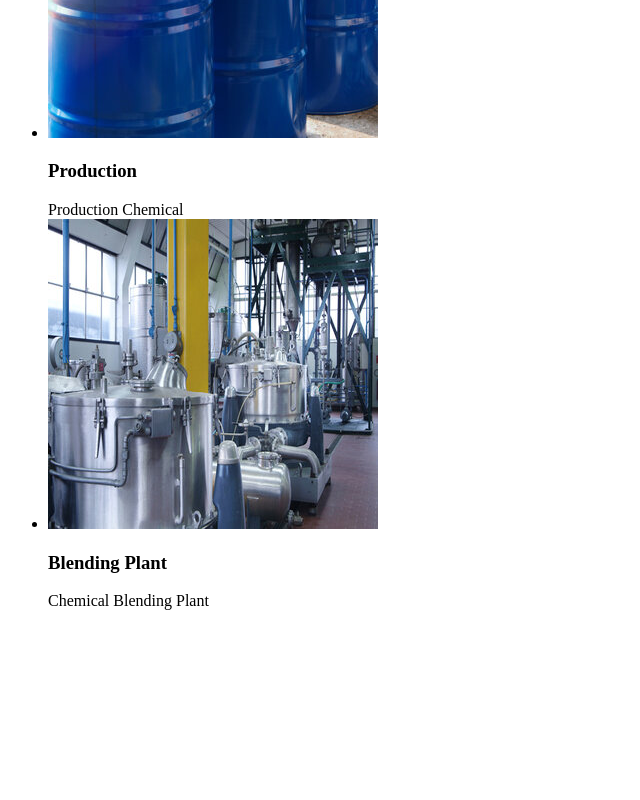
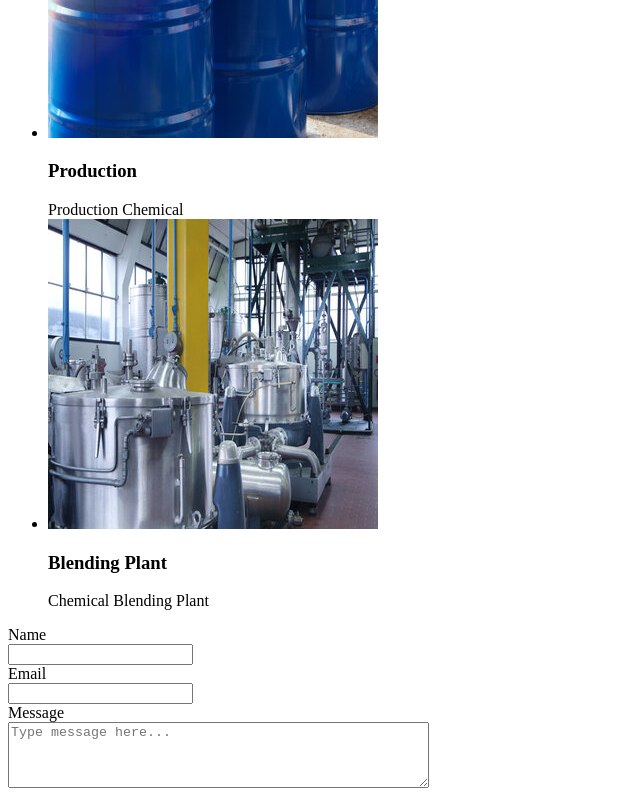
Before and after one commit to kels-orien/humigrati, a Next.js app: page /home in a window 1280 px wide. Shown: the part 6462-7262 px from the top of the page, without its empty margins (0-640 px from the left). Before the commit the page ends 7088 px from the top, so only its background shows below. Built offline with nearby package versions, Linux system fonts and the light colour scheme.

Commit message:
contact form edit

```diff
--- /dev/null
+++ b/components/contactform.js
@@ -0,0 +1,51 @@
+import React from 'react'
+
+function contactform() {
+    return (
+        <div className="contact-div-1">
+            <div className="contact-div-2">
+                <form className="contact-fm">
+                    <div className="contact-name">
+                        <label className="contact-name-label">
+                            Name
+                        </label>
+                        <div className="contact-name-fs">
+                            <input type="text" autocomplete="off" class="contact-name-input" id="name" name="name" value="" />
+                        </div>
+                        <div className="contact-name-ls">
+                            <div className="contact-name-ls-2">
+                            </div>
+                        </div>
+                    </div>
+                    <div className="contact-name">
+                        <label className="contact-name-label">
+                            Email
+                        </label>
+                        <div className="contact-name-fs">
+                            <input type="email" autocomplete="off" class="contact-name-input" id="email" name="email" value="" />
+                        </div>
+                        <div className="contact-name-ls">
+                            <div className="contact-name-ls-2">
+                            </div>
+                        </div>
+                    </div>
+                    <div className="contact-name">
+                        <label className="contact-name-label">
+                            Message
+                         </label>
+                        <div className="contact-name-fs">
+                            <textarea type="text" autocomplete="off" placeholder="Type message here..." class="contact-name-txt" id="msg" name="msg" value="" rows="4" cols="50" />
+                        </div>
+                        <div className="contact-name-ls">
+                            <div className="contact-name-ls-2">
+                            </div>
+                        </div>
+                    </div>
+                </form>
+
+            </div>
+        </div>
+    )
+}
+
+export default contactform
--- a/css/custom.scss
+++ b/css/custom.scss
@@ -724,3 +724,151 @@ footer h2 {
   color:$color-primary;
   font-weight: 700;
 }
+
+.contact-fm {
+  display: block;
+  margin-top: 0rem;
+  margin-bottom: 1rem;
+}
+.contact-name {
+    box-sizing: border-box;
+    padding-top: 0rem;
+    padding-right: 0rem;
+    padding-bottom: 0rem;
+    padding-left: 0rem;
+    margin-top: 0rem;
+    margin-right: 0rem;
+    margin-bottom: 0.5rem;
+    margin-left: 0rem;
+    transition: all 300ms cubic-bezier(0.19, 1, 0.22, 1) 0s;
+}
+.contact-name-label {
+    cursor: text;
+    pointer-events: none;
+    color: rgb(112, 108, 100);
+    position: relative;
+    font-size: 0.875rem !important;
+    transition: all 300ms cubic-bezier(0.19, 1, 0.22, 1) 0s;
+}
+
+.contact-name-fs {
+  -webkit-box-align: center;
+  align-items: center;
+  display: flex;
+  margin-bottom: 0.5rem;
+  position: relative;
+  margin-top: 0.5rem;
+}
+
+.contact-name-input {
+    resize: none;
+    min-width: 0px;
+    width: 100%;
+    font-weight: normal;
+    -webkit-appearance: none;
+    box-shadow: none;
+    box-sizing: border-box;
+    color: rgb(36, 30, 18);
+    height: 3rem;
+    font-size: 1rem !important;
+    background: rgb(245, 244, 242);
+    border-width: 1px;
+    border-style: solid;
+    border-color: rgb(229, 227, 221);
+    border-image: initial;
+    outline: none;
+    padding: 0.75rem 1rem;
+    transition: all 300ms cubic-bezier(0.19, 1, 0.22, 1) 0s;
+    border-radius: 4px;
+}
+
+.contact-name-txt {
+  resize: none;
+  min-width: 0px;
+  width: 100%;
+  font-weight: normal;
+  -webkit-appearance: none;
+  box-shadow: none;
+  box-sizing: border-box;
+  color: rgb(36, 30, 18);
+  font-size: 1rem !important;
+  background: rgb(245, 244, 242);
+  border-width: 1px;
+  border-style: solid;
+  border-color: rgb(229, 227, 221);
+  border-image: initial;
+  outline: none;
+  padding: 0.75rem 1rem;
+  transition: all 300ms cubic-bezier(0.19, 1, 0.22, 1) 0s;
+  border-radius: 4px;
+}
+
+.contact-name-ls {
+  align-items: flex-start;
+  align-content: flex-start;
+  box-sizing: border-box;
+  display: flex;
+  flex-direction: row;
+  flex-wrap: nowrap;
+  -webkit-box-pack: end;
+  justify-content: flex-end;
+  padding-top: 0rem;
+  padding-right: 0rem;
+  padding-bottom: 0rem;
+  padding-left: 0rem;
+  margin-top: 0rem;
+  margin-right: 0rem;
+  margin-bottom: 0rem;
+  margin-left: 0rem;
+  transition: all 300ms cubic-bezier(0.19, 1, 0.22, 1) 0s;
+}
+
+.contact-name-ls-2 {
+  align-items: flex-start;
+    align-content: flex-start;
+    box-sizing: border-box;
+    display: flex;
+    flex-direction: row;
+    -webkit-box-flex: 1;
+    flex-grow: 1;
+    flex-wrap: nowrap;
+    -webkit-box-pack: start;
+    justify-content: flex-start;
+    padding-top: 0rem;
+    padding-right: 0rem;
+    padding-bottom: 0rem;
+    padding-left: 0rem;
+    margin-top: 0rem;
+    margin-right: 0rem;
+    margin-bottom: 0rem;
+    margin-left: 0rem;
+    transition: all 300ms cubic-bezier(0.19, 1, 0.22, 1) 0s;
+}
+
+.contact-div-1 {
+    box-shadow: none;
+    background-color: rgb(255, 255, 255);
+    border-top: 1px solid rgb(229, 227, 221);
+    border-bottom: 1px solid rgb(229, 227, 221);
+    border-left: 1px solid rgb(229, 227, 221);
+    border-right: 1px solid rgb(229, 227, 221);
+    border-radius: 4px;
+    overflow: hidden;
+    box-sizing: border-box;
+    max-width: 32rem;
+    width: 100%;
+    margin: 0px auto;
+}
+
+.contact-div-2 {
+    box-sizing: border-box;
+    padding-top: 1.5rem;
+    padding-right: 1.5rem;
+    padding-bottom: 1.5rem;
+    padding-left: 1.5rem;
+    margin-top: 0rem;
+    margin-right: 0rem;
+    margin-bottom: 0rem;
+    margin-left: 0rem;
+    transition: all 300ms cubic-bezier(0.19, 1, 0.22, 1) 0s;
+}
--- a/pages/home/index.js
+++ b/pages/home/index.js
@@ -1,4 +1,4 @@
-
+import ContactForm from "../../components/contactform"
  function Home() {
     return (
         <React.Fragment>
@@ -158,7 +158,7 @@
                         </li>
                         <li className="img-space">
                             <div className="project-image">
-                            <img src="/assets/images/bottle-test.jpg"  className="responsive-img" alt=""/>
+                            <img src="/assets/images/bottle-test.jpg"  className="responsive-img" alt="Bottle Test"/>
                                  <div className="portfolio-overlay">
                                         <div className="content">
 
@@ -174,7 +174,7 @@
                         </li>
                         <li className="img-space">
                             <div className="project-image">
-                            <img src="/assets/images/drums.jpg"  className="responsive-img" alt=""/>
+                            <img src="/assets/images/drums.jpg"  className="responsive-img" alt="Drums of Drilling Chemicals"/>
                                  <div className="portfolio-overlay">
                                         <div className="content">
 
@@ -191,7 +191,7 @@
                         </li>
                         <li className="img-space">
                             <div className="project-image">
-                            <img src="/assets/images/oil-worker-pump.jpg"  className="responsive-img" alt=""/>
+                            <img src="/assets/images/oil-worker-pump.jpg"  className="responsive-img" alt="Oil Worker"/>
                                  <div className="portfolio-overlay">
                                         <div className="content">
 
@@ -207,7 +207,7 @@
                         </li>
                         <li className="img-space">
                             <div className="project-image">
-                            <img src="/assets/images/plant.jpg"  className="responsive-img" alt=""/>
+                            <img src="/assets/images/plant.jpg"  className="responsive-img" alt="Plant"/>
                                  <div className="portfolio-overlay">
                                         <div className="content">
 
@@ -223,7 +223,7 @@
                         </li>
                         <li className="img-space">
                             <div className="project-image">
-                            <img src="/assets/images/drums-p.jpg"  className="responsive-img" alt=""/>
+                            <img src="/assets/images/drums-p.jpg"  className="responsive-img" alt="Drums of Production Chemicals"/>
                                  <div className="portfolio-overlay">
                                         <div className="content">
 
@@ -239,7 +239,7 @@
                         </li>
                         <li className="img-space">
                             <div className="project-image">
-                            <img src="/assets/images/warehouse-pt.jpg"  className="responsive-img" alt=""/>
+                            <img src="/assets/images/warehouse-pt.jpg"  className="responsive-img" alt="Warehouse"/>
                                  <div className="portfolio-overlay">
                                         <div className="content">
 
@@ -255,7 +255,7 @@
                         </li>
                         <li className="img-space">
                             <div className="project-image">
-                            <img src="/assets/images/bottle-test.jpg"  className="responsive-img" alt=""/>
+                            <img src="/assets/images/bottle-test.jpg"  className="responsive-img" alt="Bottle Test"/>
                                  <div className="portfolio-overlay">
                                         <div className="content">
 
@@ -271,7 +271,7 @@
                         </li>
                         <li className="img-space">
                             <div className="project-image">
-                            <img src="/assets/images/blending-plant.jpg"  className="responsive-img" alt=""/>
+                            <img src="/assets/images/blending-plant.jpg"  className="responsive-img" alt="Blending Plant"/>
                                  <div className="portfolio-overlay">
                                         <div className="content">
 
@@ -288,7 +288,7 @@
                         </li>
                         <li className="img-space">
                             <div className="project-image">
-                            <img src="/assets/images/bottle-test.jpg"  className="responsive-img" alt=""/>
+                            <img src="/assets/images/bottle-test.jpg"  className="responsive-img" alt="Bottle Test"/>
                                  <div className="portfolio-overlay">
                                         <div className="content">
 
@@ -304,7 +304,7 @@
                         </li>
                         <li className="img-space">
                             <div className="project-image">
-                            <img src="/assets/images/drums-p.jpg"  className="responsive-img" alt=""/>
+                            <img src="/assets/images/drums-p.jpg"  className="responsive-img" alt="Drums"/>
                                  <div className="portfolio-overlay">
                                         <div className="content">
 
@@ -320,7 +320,7 @@
                         </li>
                         <li className="img-space">
                             <div className="project-image">
-                            <img src="/assets/images/blending-plant.jpg"  alt=""/>
+                            <img src="/assets/images/blending-plant.jpg"  className="responsive-img" alt="Blending Plant"/>
                                  <div className="portfolio-overlay">
                                         <div className="content">
 
@@ -339,7 +339,7 @@
 
                  </div>
             </div>
-
+            <ContactForm/>
         </section>
         </React.Fragment>
     )
```
